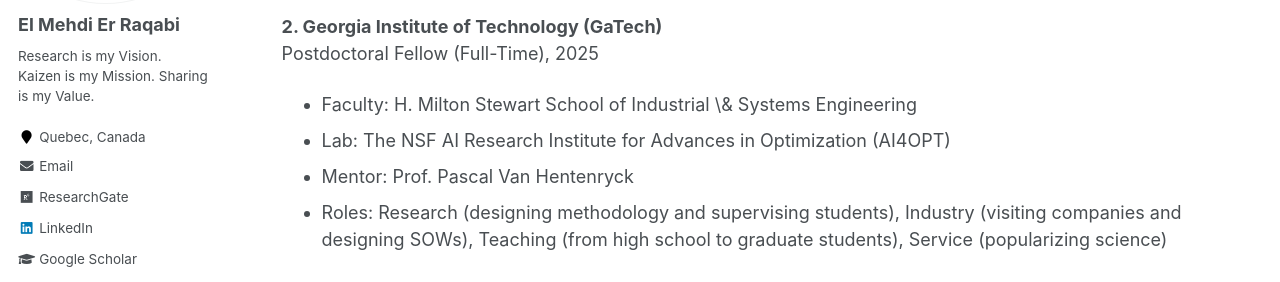
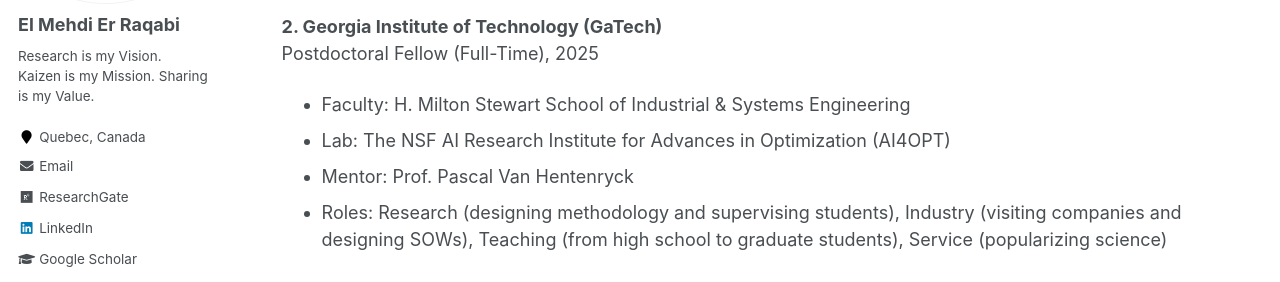
Before and after one commit to RqbMedi/rqbmedi.github.io, a Jekyll site: the page built from _pages/others.md, in a window 1280 px wide and 900 px high, scrolled down 331 px. Shown: the part 166-448 px from the top of the window. Built offline with Jekyll 4.4.1, drawn with Linux system fonts in a browser that asks for light colours; some web fonts are replaced.

```diff
--- a/_pages/others.md
+++ b/_pages/others.md
@@ -21,7 +21,7 @@ Incoming Assistant Professor (Full-Time), 2026 - Present
 
 **2. Georgia Institute of Technology (GaTech)**<br>
 Postdoctoral Fellow (Full-Time), 2025
- - Faculty: H. Milton Stewart School of Industrial \& Systems Engineering
+ - Faculty: H. Milton Stewart School of Industrial & Systems Engineering
  - Lab: The NSF AI Research Institute for Advances in Optimization (AI4OPT)
  - Mentor: Prof. Pascal Van Hentenryck
  - Roles: Research (designing methodology and supervising students), Industry (visiting companies and designing SOWs), Teaching (from high school to graduate students), Service (popularizing science)
```
